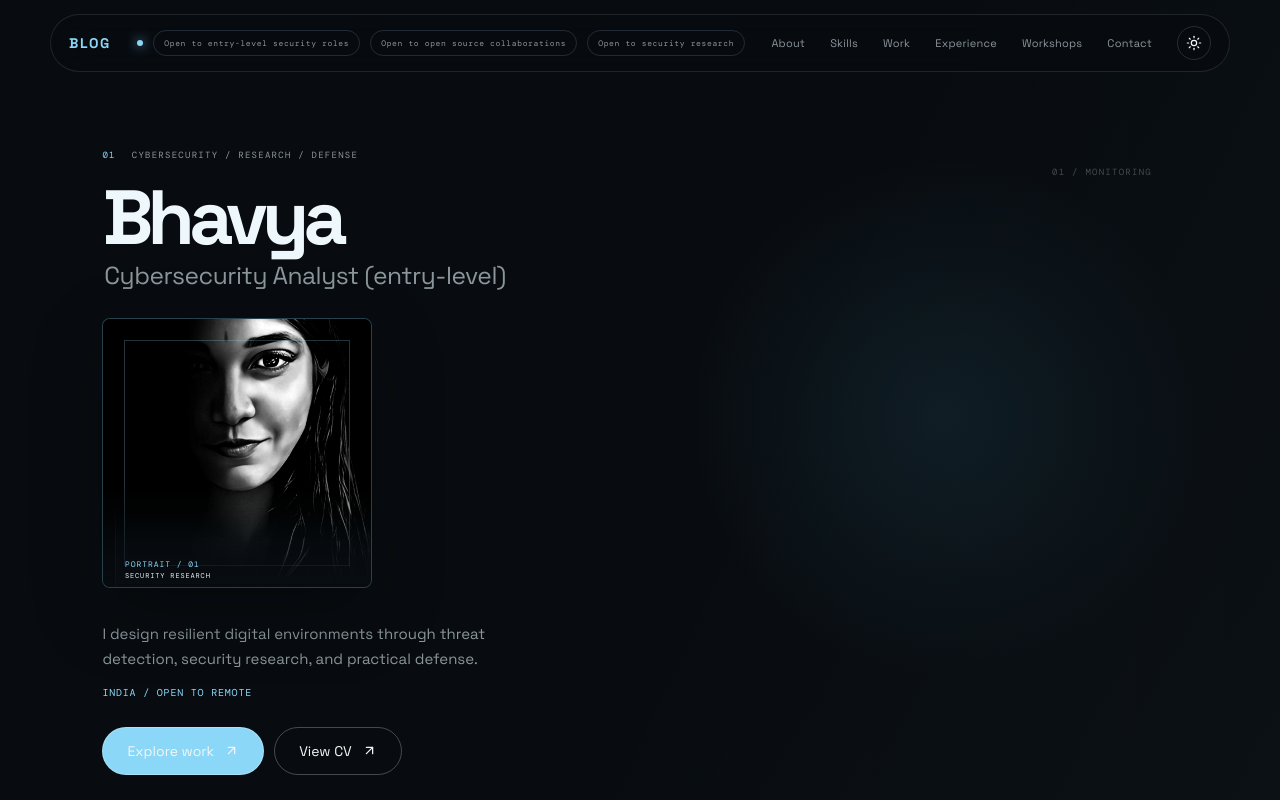
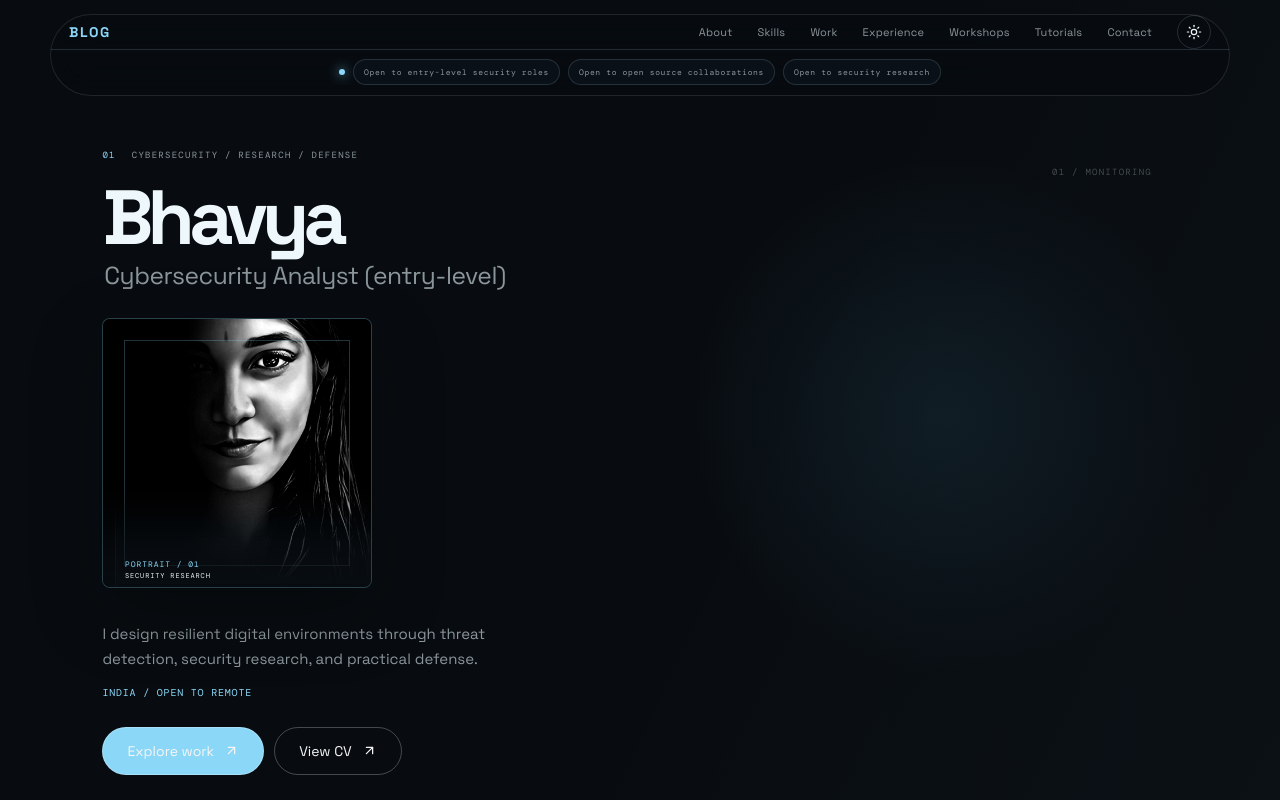
Before and after one commit to Bhavyacyber/Bhavyacyber.github.io, a React (Vite) app: page / in a window 1280 px wide. Shown: the top 800 px of the page. Built offline with nearby package versions, Linux system fonts and the light colour scheme; no server answers.

Commit message:
tutorial button

```diff
--- a/src/App.css
+++ b/src/App.css
@@ -1592,11 +1592,12 @@ body {
   left: 50%;
   z-index: 1000;
   display: flex;
+  flex-wrap: wrap;
   align-items: center;
   justify-content: space-between;
   width: min(1180px, calc(100% - 48px));
   min-height: 58px;
-  padding: 0 18px;
+  padding: 0 18px 10px;
   border: 1px solid var(--portfolio-line);
   border-radius: 18px;
   background: color-mix(in srgb, var(--portfolio-bg) 72%, transparent);
@@ -1629,10 +1630,10 @@ body {
   letter-spacing: 0.14em;
 }
 
-.availability { display: flex; align-items: center; gap: 10px; color: var(--portfolio-muted); }
+.availability { order: 4; display: flex; flex: 1 0 100%; align-items: center; justify-content: center; flex-wrap: wrap; gap: 8px; margin: 0 -18px; padding: 9px 18px 0; border-top: 1px solid var(--portfolio-line); color: var(--portfolio-muted); }
 .availability i { width: 6px; height: 6px; border-radius: 50%; background: var(--portfolio-accent); box-shadow: 0 0 12px var(--portfolio-accent); }
 .availability-item { padding: 7px 10px; border: 1px solid var(--portfolio-line); border-radius: 999px; color: var(--portfolio-muted); font: 8px 'DM Mono', monospace; letter-spacing: .08em; white-space: nowrap; }
-.availability-item:hover { border-color: var(--portfolio-accent); color: var(--portfolio-accent); }
+.availability-item { background: color-mix(in srgb, var(--portfolio-surface) 72%, transparent); }
 .portfolio-links { display: flex; align-items: center; gap: 25px; }
 .portfolio-links a { color: var(--portfolio-muted); font-size: 12px; text-decoration: none; transition: color .2s ease; }
 .portfolio-links a:hover { color: var(--portfolio-accent); }
@@ -1719,6 +1720,17 @@ body {
 .timeline h3 { margin: 0; font-size: 28px; letter-spacing: -.04em; }
 .timeline p { max-width: 500px; margin: 12px 0 0; color: var(--portfolio-muted); line-height: 1.6; }
 
+.tutorial-section { border-top: 1px solid var(--portfolio-line); }
+.tutorial-grid { display: grid; grid-template-columns: repeat(3, 1fr); margin-top: 70px; border-top: 1px solid var(--portfolio-line); border-left: 1px solid var(--portfolio-line); }
+.tutorial-card { display: flex; flex-direction: column; min-height: 420px; padding: 26px 24px 30px; border-right: 1px solid var(--portfolio-line); border-bottom: 1px solid var(--portfolio-line); transition: background .25s ease; }
+.tutorial-card:hover { background: rgba(139, 215, 247, 0.05); }
+.tutorial-card h3 { margin: 45px 0 16px; font-size: 25px; line-height: 1.05; letter-spacing: -.04em; }
+.tutorial-card > p { margin: 0; color: var(--portfolio-muted); font-size: 14px; line-height: 1.65; }
+.tutorial-card ol { display: grid; gap: 13px; margin: 25px 0 0; padding-left: 20px; color: var(--portfolio-muted); font-size: 12px; line-height: 1.6; }
+.tutorial-card li { padding-left: 4px; }
+.tutorial-card li::marker { color: var(--portfolio-accent); font-family: 'DM Mono', monospace; }
+.tutorial-card .tag-row { margin-top: auto; }
+
 .contact-section { padding: 130px 6vw; color: #122630; background: #e7f2f7; }
 .contact-inner { display: grid; grid-template-columns: 1.1fr .9fr; gap: 100px; max-width: 1180px; margin: auto; }
 .contact-section h2 { max-width: 620px; margin: 55px 0 0; font-size: clamp(64px, 8vw, 120px); line-height: .82; letter-spacing: -.08em; }
@@ -1735,9 +1747,8 @@ body {
 .portfolio-footer > span, .portfolio-footer > a { color: var(--portfolio-muted); font: 10px 'DM Mono', monospace; text-decoration: none; }
 
 @media (max-width: 800px) {
-  .availability { display: none; }
   .menu-toggle { display: inline-grid; order: 3; }
-  .portfolio-links { display: none; position: absolute; top: 66px; right: 0; left: 0; flex-direction: column; align-items: stretch; gap: 0; padding: 14px; border: 1px solid var(--portfolio-line); border-radius: 16px; background: var(--portfolio-bg); }
+  .portfolio-links { display: none; position: absolute; top: calc(100% + 8px); right: 0; left: 0; flex-direction: column; align-items: stretch; gap: 0; padding: 14px; border: 1px solid var(--portfolio-line); border-radius: 16px; background: var(--portfolio-bg); }
   .portfolio-links.is-open { display: flex; }
   .portfolio-links a { padding: 12px; }
   .portfolio-hero { display: block; padding: 145px 24px 80px; }
@@ -1751,6 +1762,7 @@ body {
   .section-heading { display: block; }
   .section-heading p { margin-top: 25px; }
   .skill-grid, .project-grid { grid-template-columns: 1fr 1fr; margin-top: 50px; }
+  .tutorial-grid { grid-template-columns: 1fr 1fr; margin-top: 50px; }
   .project-tile h3 { margin-top: 55px; }
   .contact-section { padding: 90px 24px; }
   .contact-section h2 { margin-top: 45px; font-size: clamp(58px, 15vw, 92px); }
@@ -1758,13 +1770,13 @@ body {
 
 @media (max-width: 520px) {
   .portfolio-nav { width: calc(100% - 28px); top: 8px; }
-  .portfolio-hero { padding-top: 128px; }
+  .portfolio-hero { padding-top: 168px; }
   .eyebrow { line-height: 1.5; }
   .hero-copy h1 { font-size: 72px; }
   .hero-actions { flex-direction: column; align-items: stretch; }
   .hero-socials { margin-top: 28px; }
   .profile-float { position: relative; right: auto; bottom: auto; margin: 34px 0 0 auto; width: 172px; height: 230px; }
-  .skill-grid, .project-grid { grid-template-columns: 1fr; }
+  .skill-grid, .project-grid, .tutorial-grid { grid-template-columns: 1fr; }
   .skill-grid article { min-height: 150px; }
   .timeline article { grid-template-columns: 1fr; gap: 15px; }
   .contact-section h2 { font-size: 60px; }
--- a/src/App.tsx
+++ b/src/App.tsx
@@ -36,14 +36,19 @@ function App() {
       <Cursor />
       <header className="portfolio-nav">
         <a href={portfolioData.links.blog} className="brand-mark blog-brand" target="_blank" rel="noreferrer">BLOG</a>
-        <span className="availability"><i /> {portfolioData.identity.availability.map((item) => <span className="availability-item" key={item}>{item}</span>)}</span>
         <button className="menu-toggle icon-button" type="button" onClick={() => setMenuOpen(!menuOpen)} aria-label="Toggle navigation">
           {menuOpen ? <X size={18} /> : <Menu size={18} />}
         </button>
         <nav className={`portfolio-links ${menuOpen ? 'is-open' : ''}`}>
-          {['About', 'Skills', 'Work', 'Experience', 'Workshops', 'Contact'].map((item) => <a key={item} href={`#${item.toLowerCase()}`} onClick={() => setMenuOpen(false)}>{item}</a>)}
+          {['About', 'Skills', 'Work', 'Experience', 'Workshops', 'Tutorials', 'Contact'].map((item) => item === 'Tutorials'
+            ? <a key={item} href="https://bhavyacyber.github.io/tutorials/" onClick={() => setMenuOpen(false)}>{item}</a>
+            : <a key={item} href={`#${item.toLowerCase()}`} onClick={() => setMenuOpen(false)}>{item}</a>)}
           <ThemeToggle theme={theme} onToggle={() => setTheme(theme === 'dark' ? 'light' : 'dark')} />
         </nav>
+        <div className="availability" role="group" aria-label="Availability">
+          <i />
+          {portfolioData.identity.availability.map((item) => <span className="availability-item" key={item}>{item}</span>)}
+        </div>
       </header>
 
       <main id="top">
@@ -91,7 +96,13 @@ function App() {
           <div className="timeline">{portfolioData.workshops.map((workshop) => <article key={workshop.title}><span>{workshop.meta}</span><div><h3>{workshop.title}</h3>{workshop.details.map((detail) => <p key={detail}>{detail}</p>)}</div></article>)}</div>
         </Reveal>
 
-        <section className="contact-section" id="contact"><div className="contact-inner"><div><p className="section-kicker"><span>07</span> CONTACT</p><h2>Open to the <em>right role.</em></h2><p>{portfolioData.identity.status}. Reach out by email for opportunities, research, or collaboration.</p><div className="contact-links"><a href={`mailto:${portfolioData.links.email}`}><Mail size={15} /> Email</a><a href={portfolioData.links.linkedin} target="_blank" rel="noreferrer"><ArrowUpRight size={15} /> LinkedIn</a><a href={portfolioData.links.blog} target="_blank" rel="noreferrer"><ArrowUpRight size={15} /> Security blog</a></div></div></div></section>
+        <Reveal className="portfolio-section tutorial-section" id="tutorials">
+          <div className="section-kicker"><span>07</span> PRACTICAL TUTORIALS</div>
+          <div className="section-heading"><h2>Learn by<br /><em>building.</em></h2><p>Hands-on starting points for defensive security, based on the tools and labs I use.</p></div>
+          <div className="tutorial-grid">{portfolioData.tutorials.map((tutorial, index) => <motion.article key={tutorial.title} className="tutorial-card" whileHover={{ y: -6 }}><div className="tile-meta"><span>{tutorial.category}</span><span>0{index + 1}</span></div><h3>{tutorial.title}</h3><p>{tutorial.summary}</p><ol>{tutorial.steps.map((step) => <li key={step}>{step}</li>)}</ol><div className="tag-row">{tutorial.tags.map((tag) => <span key={tag}>{tag}</span>)}</div></motion.article>)}</div>
+        </Reveal>
+
+        <section className="contact-section" id="contact"><div className="contact-inner"><div><p className="section-kicker"><span>08</span> CONTACT</p><h2>Open to the <em>right role.</em></h2><p>{portfolioData.identity.status}. Reach out by email for opportunities, research, or collaboration.</p><div className="contact-links"><a href={`mailto:${portfolioData.links.email}`}><Mail size={15} /> Email</a><a href={portfolioData.links.linkedin} target="_blank" rel="noreferrer"><ArrowUpRight size={15} /> LinkedIn</a><a href={portfolioData.links.blog} target="_blank" rel="noreferrer"><ArrowUpRight size={15} /> Security blog</a></div></div></div></section>
       </main>
 
       <footer className="portfolio-footer"><div><a href="#top" className="brand-mark">BHAVYA<span>.</span></a><p>CYBERSECURITY / RESEARCH / DEFENSE</p></div><span>{portfolioData.identity.name}</span><a href="#top">Back to top ↑</a></footer>
--- a/src/data/portfolio.ts
+++ b/src/data/portfolio.ts
@@ -87,6 +87,41 @@ export const portfolioData = {
       ],
     },
   ],
+  tutorials: [
+    {
+      category: 'SOC / DETECTION',
+      title: 'Build a Windows detection lab',
+      summary: 'Connect endpoint telemetry to SIEM detections and practice validating what your rules actually catch.',
+      steps: [
+        'Collect Windows events with Sysmon in a dedicated lab environment.',
+        'Ingest the events into Wazuh and confirm the expected telemetry arrives.',
+        'Create and test a detection rule, then map it to MITRE ATT&CK.',
+      ],
+      tags: ['Wazuh', 'Sysmon', 'MITRE ATT&CK'],
+    },
+    {
+      category: 'APPLICATION SECURITY',
+      title: 'Practice a safe web application assessment',
+      summary: 'Use an intentionally vulnerable app to learn how to test, document, and explain common web security issues.',
+      steps: [
+        'Run OWASP Juice Shop locally or in another authorized lab.',
+        'Use Burp Suite or OWASP ZAP to examine authentication, access control, and input handling.',
+        'Record reproducible findings, impact, and remediation with OWASP Top 10 context.',
+      ],
+      tags: ['OWASP Juice Shop', 'Burp Suite', 'OWASP Top 10'],
+    },
+    {
+      category: 'THREAT INTELLIGENCE',
+      title: 'Triage a suspicious email',
+      summary: 'Follow a repeatable process to inspect email evidence and organize indicators for investigation.',
+      steps: [
+        'Review sender details and SPF/DKIM authentication results in the message headers.',
+        'Extract suspicious domains, URLs, and other indicators without opening them.',
+        'Document evidence and a clear triage rationale for follow-up.',
+      ],
+      tags: ['Phishing', 'Email headers', 'IOCs'],
+    },
+  ],
   technicalAreas: [
     { name: 'Application & Web Security', tags: ['Burp Suite', 'OWASP ZAP', 'OWASP Top 10', 'WebGoat', 'VAPT', 'Web Security'] },
     { name: 'SOC & Detection Engineering', tags: ['Wazuh', 'Sysmon', 'SIEM', 'Windows Security', 'Detection Rules', 'MITRE ATT&CK', 'Security Telemetry'] },
```
